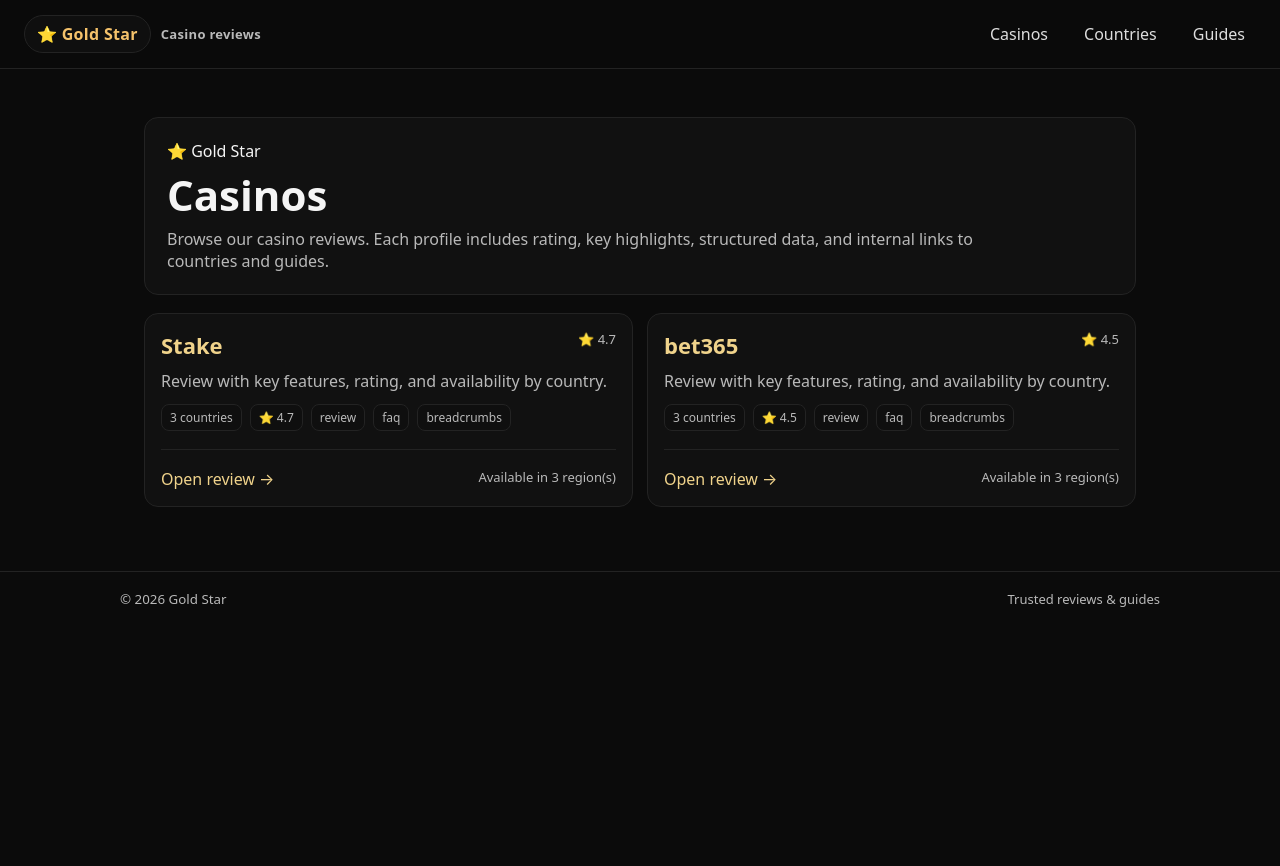
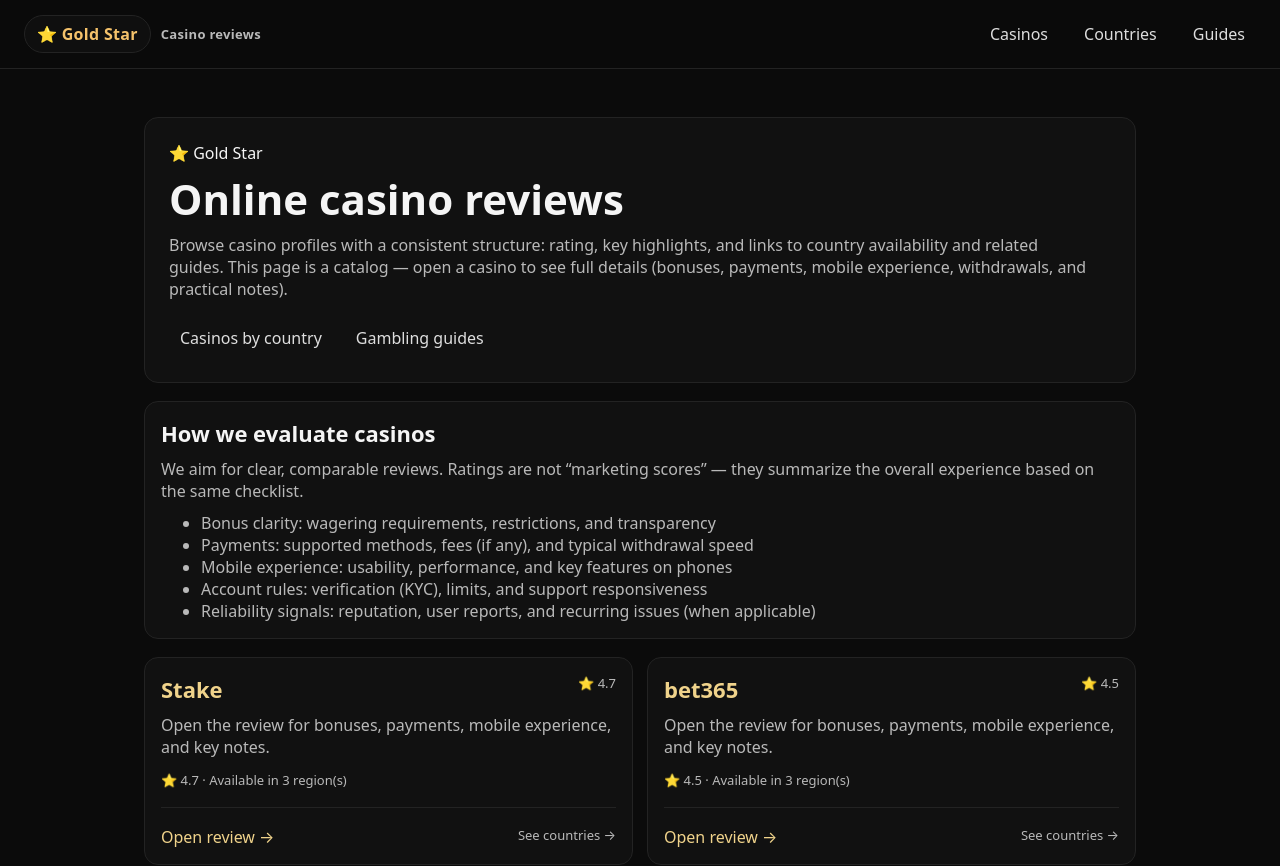
Before and after one commit to G-medusa/gold-star, a Next.js app: page /casinos in a window 1280 px wide. Shown: the top 866 px of the page. Before the commit the page ends 800 px from the top, so only its background shows below. Built offline with nearby package versions, Linux system fonts and the light colour scheme; no server answers.

Commit message:
Update home and casinos hub content

```diff
--- a/app/casinos/page.tsx
+++ b/app/casinos/page.tsx
@@ -5,12 +5,12 @@ import Link from "next/link";
 import { getCasinos } from "@/lib/casinos";
 import { jsonLd } from "@/lib/schema";
 
-const SITE_URL =
-  (process.env.NEXT_PUBLIC_SITE_URL ?? "https://example.com").replace(/\/$/, "");
+const SITE_URL = (process.env.NEXT_PUBLIC_SITE_URL ?? "https://example.com").replace(/\/$/, "");
 
 export const metadata: Metadata = {
-  title: "Casinos",
-  description: "Browse online casino reviews, ratings, and key features.",
+  title: "Online Casino Reviews",
+  description:
+    "Browse online casino reviews with ratings, key features, and quick links to country availability and guides.",
   alternates: { canonical: `${SITE_URL}/casinos` },
 };
 
@@ -21,6 +21,17 @@ type CasinoLite = {
   description?: unknown;
   countries?: unknown;
 };
+
+function ratingNumber(v: unknown): number {
+  const n = typeof v === "number" ? v : Number(v);
+  return Number.isFinite(n) ? n : 0;
+}
+
+function formatRating(r: unknown) {
+  const n = ratingNumber(r);
+  if (n > 0) return n.toFixed(1);
+  return null;
+}
 
 function buildBreadcrumbJsonLd() {
   return jsonLd({
@@ -46,17 +57,6 @@ function buildItemListJsonLd(items: Array<{ name: string; url: string }>) {
   });
 }
 
-function ratingNumber(v: unknown): number {
-  const n = typeof v === "number" ? v : Number(v);
-  return Number.isFinite(n) ? n : 0;
-}
-
-function formatRating(r: unknown) {
-  const n = ratingNumber(r);
-  if (n > 0) return n.toFixed(1);
-  return null;
-}
-
 export default async function CasinosPage() {
   const casinosUnknown = (await getCasinos()) as unknown;
   const casinos = Array.isArray(casinosUnknown) ? (casinosUnknown as CasinoLite[]) : [];
@@ -71,96 +71,135 @@ export default async function CasinosPage() {
 
   const breadcrumbLd = buildBreadcrumbJsonLd();
 
+  // Keep ItemList reasonably sized to avoid huge JSON-LD on large catalogs.
   const itemListLd = buildItemListJsonLd(
-    sorted.map((c) => ({
+    sorted.slice(0, 200).map((c) => ({
       name: String(c.name ?? c.slug ?? "Casino"),
       url: `${SITE_URL}/casinos/${String(c.slug)}`,
     }))
   );
 
   return (
-    <>
-      {/* BreadcrumbList */}
+    <main className="grid" style={{ gap: 18 }}>
+      {/* Structured Data */}
       <script
         type="application/ld+json"
         dangerouslySetInnerHTML={{ __html: JSON.stringify(breadcrumbLd) }}
       />
-      {/* ItemList */}
       <script
         type="application/ld+json"
         dangerouslySetInnerHTML={{ __html: JSON.stringify(itemListLd) }}
       />
 
-      <div className="grid" style={{ gap: 18 }}>
       {/* Header */}
-        <section className="card" style={{ padding: 22 }}>
-          <div className="badge">⭐ Gold Star</div>
-          <h1 className="h1" style={{ marginTop: 10 }}>
-            Casinos
+      <section className="card" style={{ padding: 24 }}>
+        <header className="grid" style={{ gap: 12, maxWidth: 920 }}>
+          <span className="badge">⭐ Gold Star</span>
+
+          <h1 className="h1" style={{ margin: 0 }}>
+            Online casino reviews
           </h1>
-          <p className="p" style={{ maxWidth: 820 }}>
-            Browse our casino reviews. Each profile includes rating, key highlights, structured data,
-            and internal links to countries and guides.
+
+          <p className="p" style={{ margin: 0 }}>
+            Browse casino profiles with a consistent structure: rating, key highlights, and links to
+            country availability and related guides. This page is a catalog — open a casino to see full
+            details (bonuses, payments, mobile experience, withdrawals, and practical notes).
           </p>
+
+          <nav style={{ display: "flex", gap: 12, flexWrap: "wrap", marginTop: 6 }}>
+            <Link className="navlink" href="/countries">
+              Casinos by country
+            </Link>
+            <Link className="navlink" href="/guides">
+              Gambling guides
+            </Link>
+          </nav>
+        </header>
       </section>
 
-        {/* Grid of cards */}
+      {/* How we shortlist */}
+      <section className="card">
+        <h2 className="h2">How we evaluate casinos</h2>
+        <p className="p">
+          We aim for clear, comparable reviews. Ratings are not “marketing scores” — they summarize the
+          overall experience based on the same checklist.
+        </p>
+
+        <ul className="p">
+          <li>Bonus clarity: wagering requirements, restrictions, and transparency</li>
+          <li>Payments: supported methods, fees (if any), and typical withdrawal speed</li>
+          <li>Mobile experience: usability, performance, and key features on phones</li>
+          <li>Account rules: verification (KYC), limits, and support responsiveness</li>
+          <li>Reliability signals: reputation, user reports, and recurring issues (when applicable)</li>
+        </ul>
+      </section>
+
+      {/* Catalog */}
       {sorted.length === 0 ? (
         <section className="card">
+          <h2 className="h2">Casino catalog</h2>
           <p className="p">No casinos yet.</p>
         </section>
       ) : (
-          <section className="grid grid-2">
+        <section aria-label="Casino catalog" className="grid grid-2">
           {sorted.map((c) => {
+            const slug = String(c.slug);
+            const name = String(c.name ?? slug ?? "Casino");
             const rating = formatRating(c.rating);
+
             const countriesCount = Array.isArray(c.countries) ? c.countries.length : 0;
 
-              const chips: string[] = [];
-              if (countriesCount > 0) chips.push(`${countriesCount} countries`);
-              if (rating) chips.push(`⭐ ${rating}`);
+            const subtitleBits: string[] = [];
+            if (rating) subtitleBits.push(`⭐ ${rating}`);
+            if (countriesCount > 0) subtitleBits.push(`Available in ${countriesCount} region(s)`);
+
+            const subtitle = subtitleBits.join(" · ");
 
             return (
-                <article key={String(c.slug)} className="card">
-                  <div style={{ display: "flex", justifyContent: "space-between", gap: 12 }}>
+              <article key={slug} className="card">
+                <header style={{ display: "flex", justifyContent: "space-between", gap: 12 }}>
                   <h2 className="h2" style={{ margin: 0 }}>
-                      <Link href={`/casinos/${String(c.slug)}`}>{String(c.name)}</Link>
+                    <Link href={`/casinos/${slug}`}>{name}</Link>
                   </h2>
-                    <span className="small">{rating ? `⭐ ${rating}` : ""}</span>
-                  </div>
+                  {rating ? <span className="small">⭐ {rating}</span> : <span className="small" />}
+                </header>
 
-                  <p className="p">
+                <p className="p" style={{ marginTop: 10 }}>
                   {c.description
                     ? String(c.description)
-                      : "Review with key features, rating, and availability by country."}
+                    : "Open the review for bonuses, payments, mobile experience, and key notes."}
                 </p>
 
-                  <div style={{ display: "flex", gap: 8, flexWrap: "wrap", marginTop: 12 }}>
-                    {chips.map((chip) => (
-                      <span key={chip} className="kbd">
-                        {chip}
-                      </span>
-                    ))}
-                    <span className="kbd">review</span>
-                    <span className="kbd">faq</span>
-                    <span className="kbd">breadcrumbs</span>
-                  </div>
+                {subtitle ? <p className="small">{subtitle}</p> : <p className="small"> </p>}
 
                 <div className="hr" />
 
-                  <div style={{ display: "flex", justifyContent: "space-between", gap: 12, flexWrap: "wrap" }}>
-                    <Link href={`/casinos/${String(c.slug)}`}>Open review →</Link>
+                <nav style={{ display: "flex", justifyContent: "space-between", gap: 12, flexWrap: "wrap" }}>
+                  <Link href={`/casinos/${slug}`}>Open review →</Link>
                   {countriesCount > 0 ? (
-                      <span className="small">Available in {countriesCount} region(s)</span>
+                    <Link className="small" href="/countries">
+                      See countries →
+                    </Link>
                   ) : (
                     <span className="small">Availability: coming soon</span>
                   )}
-                  </div>
+                </nav>
               </article>
             );
           })}
         </section>
       )}
-      </div>
-    </>
+
+      {/* Note / disclosure placeholder */}
+      <section className="card">
+        <h2 className="h2">Before you sign up</h2>
+        <ul className="p">
+          <li>Read bonus terms carefully (wagering requirements and excluded games vary).</li>
+          <li>Check withdrawal methods and typical processing times.</li>
+          <li>Expect verification (KYC) for most withdrawals and higher limits.</li>
+          <li>Play responsibly — treat gambling as entertainment, not income.</li>
+        </ul>
+      </section>
+    </main>
   );
 }
```
Also changed, not shown: app/page.tsx (+89 -85 lines). Lines whose indentation alone changed are shown as unchanged.
